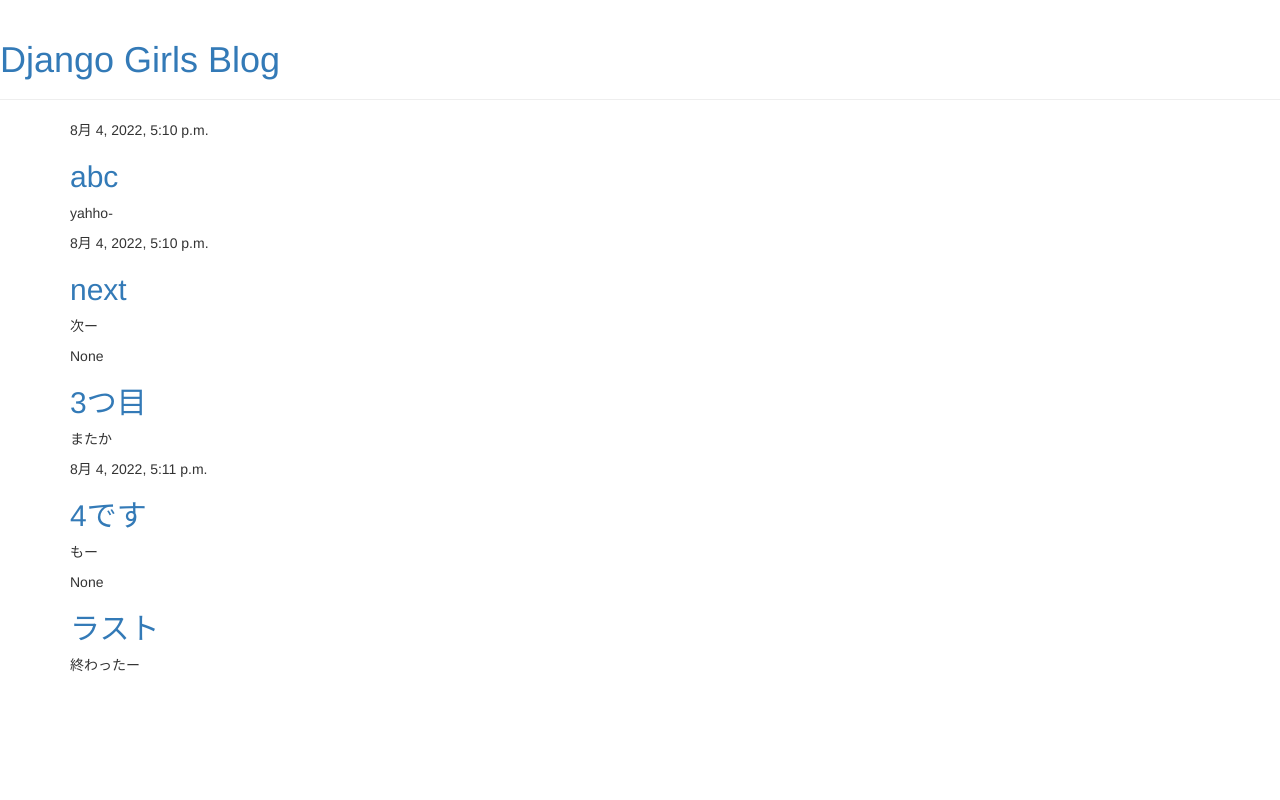
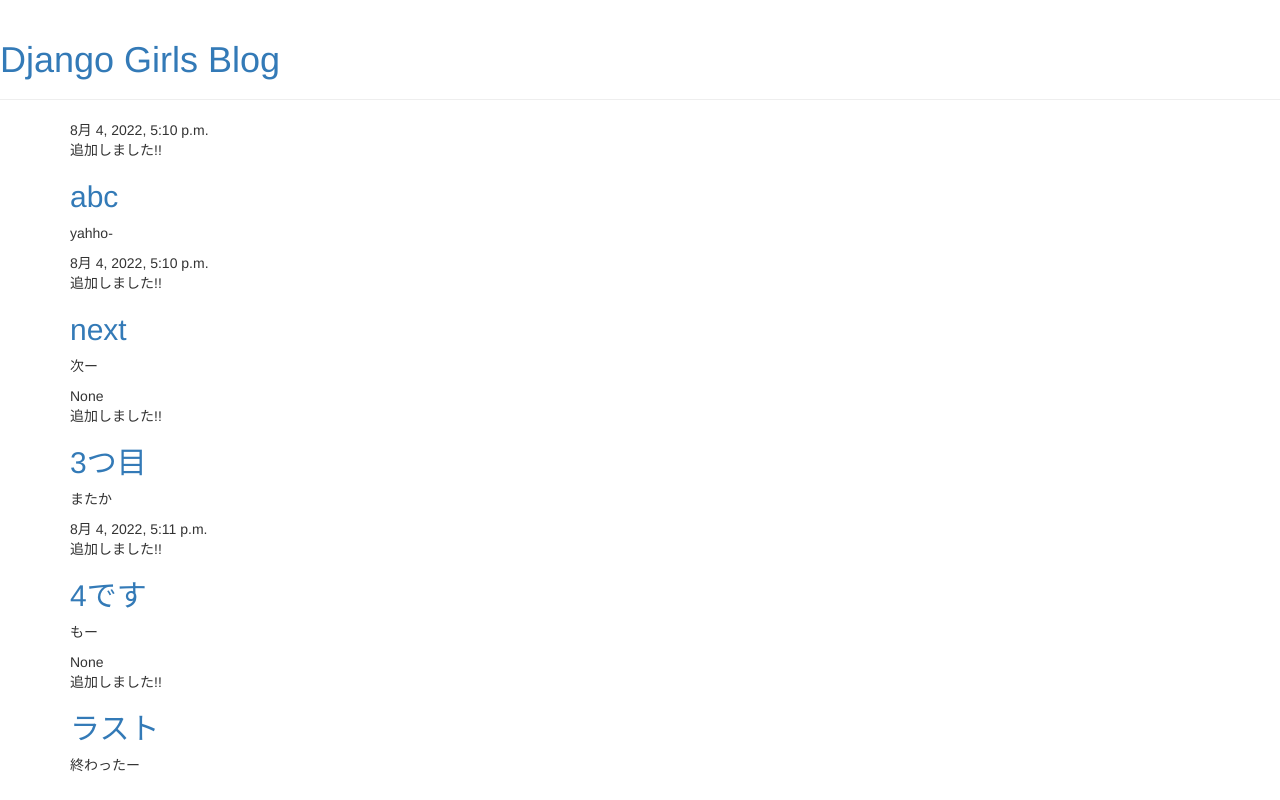
Before and after one commit to uke518/my-first-blog, a Django app: template blog/templates/blog/post_list.html in a window 1280 px wide. Run offline with Django 3.2, Linux system fonts and the light colour scheme; the template is opened without the code that fills it: values that come from a table or form of the project are taken from there, others are empty; data comes from the database, SQL or seed files in the repository; some libraries are stand-ins or nearby versions.

Commit message:
二回目コミット

```diff
--- a/blog/templates/blog/post_list.html
+++ b/blog/templates/blog/post_list.html
@@ -5,6 +5,7 @@
 <div class="post">
     <div class="date">
         {{ post.published_date }}
+        <p>追加しました!!</p>
     </div>
     <h2><a href="">{{ post.title }}</a></h2>
     <p>{{ post.text|linebreaksbr }}</p>
```
